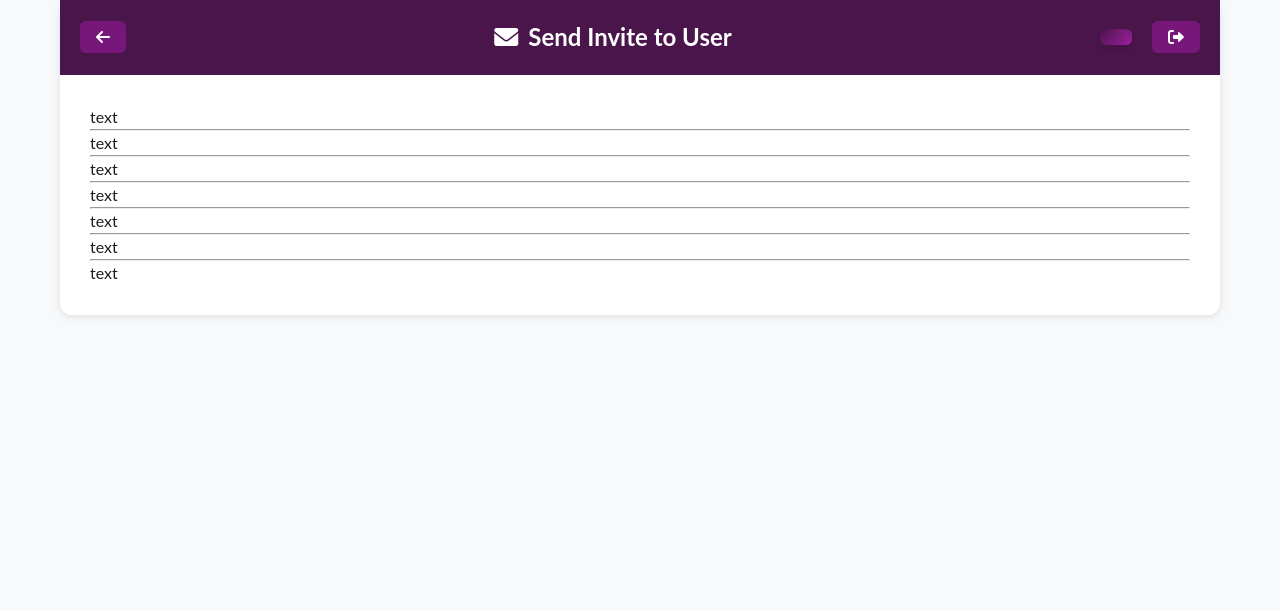
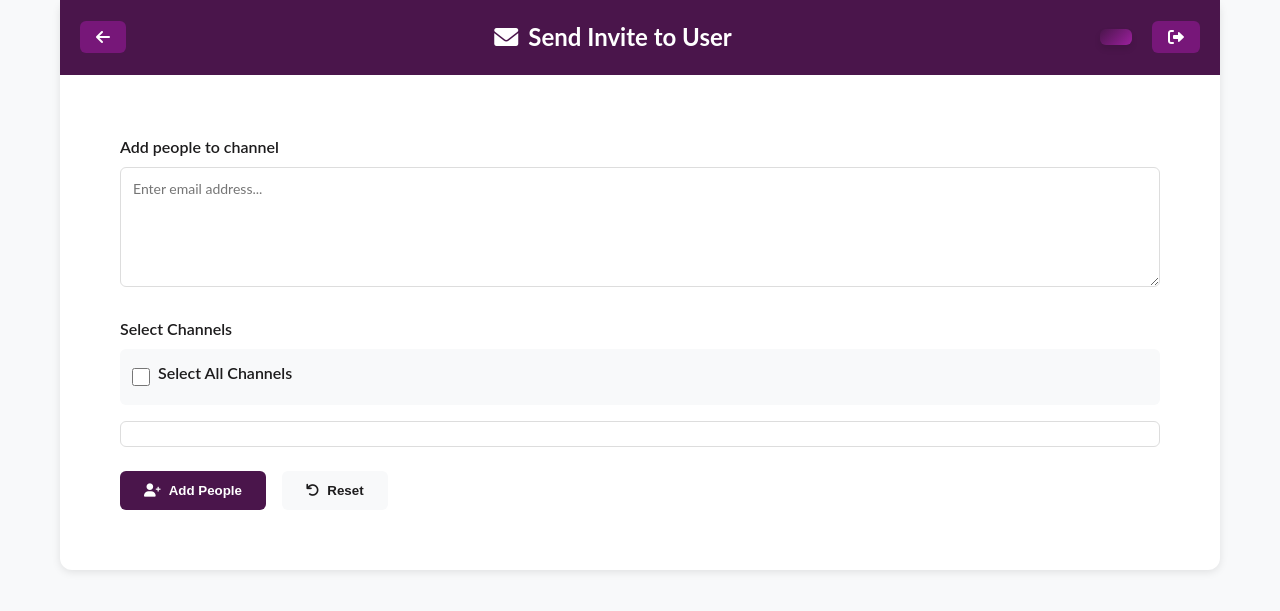
Before and after one commit to MahammadSultanov/SlackWave, a Flask app: template templates/user-invite.html in a window 1280 px wide. Shown: the part 21-632 px from the top of the page. Run offline with Flask 3, Linux system fonts and the light colour scheme; the template is opened without the code that fills it, so the values that code supplies are empty.

Commit message:
Enhance user invite form by adding functionality to select multiple channels; update styles for buttons and form layout

```diff
--- a/static/styles.css
+++ b/static/styles.css
@@ -279,8 +279,8 @@ textarea:focus {
     gap: 16px;
     margin-top: 24px;
 }
-
-.send-btn, .reset-btn {
+/* Send Button Styles */
+.send-btn, .reset-btn, .add-btn, .invite-btn {
     display: inline-flex;
     align-items: center;
     gap: 8px;
@@ -292,17 +292,17 @@ textarea:focus {
     transition: all 0.3s;
 }
 
-.send-btn {
+.send-btn, .add-btn, .invite-btn {
     background: var(--primary-color);
     color: white;
 }
 
-.send-btn:hover {
+.send-btn:hover, .add-btn:hover, .invite-btn:hover {
     background: var(--twitch);
     transform: translateY(-2px);
 }
 
-.send-btn:disabled {
+.send-btn:disabled, .add-btn:disabled, .invite-btn:disabled {
     background: #ccc;
     cursor: not-allowed;
     transform: none;
@@ -509,7 +509,7 @@ textarea:focus {
 .user-container {
     padding: 60px;
 }
-.form-user-emails {
+.form-user-emails:disabled{
     border: 1px solid red;
 }
 .form-sms-sender {
--- a/templates/user-invite.html
+++ b/templates/user-invite.html
@@ -10,7 +10,7 @@
 <body>
     <div class="app-container">
         <!-- Main Content -->
-        <div class="main-content">
+        <div class="main-content-user">
             <!-- Header -->
             <header class="app-header">
                 <div class="header-left">
@@ -30,24 +30,49 @@
                     </a>
                 </div>
             </header>
-
-            <!-- Message Form -->
-            <div class="message-container">
-                text
-                <hr>
-                text
-                <hr>
-                text
-                <hr>
-                text
-                <hr>
-                text
-                <hr>
-                text
-                <hr>
-                text
-
-            </div>
+            <!-- Add People to Channel Form -->
+            <form class="form-user-emails" id="addToChannelForm" method="POST" action="{{ url_for('slack.add_to_channel') }}">
+                <div class="user-container">
+                    <div class="form-group">
+                        <label for="channelEmail">Add people to channel</label>
+                        <div class="message-input-container">
+                            <textarea id="channelEmail" name="email" required placeholder="Enter email address..."></textarea>
+                        </div>
+                    </div>
+                    <div class="form-group">
+                        <label for="channelsToAdd">Select Channels</label>
+                        <div class="channels-header">
+                            <div class="select-all-wrapper">
+                                <input type="checkbox" id="selectAllChannels" class="channel-checkbox">
+                                <label for="selectAllChannels">Select All Channels</label>
+                            </div>
+                        </div>
+                        <div id="channelsToAdd" class="channels-grid">
+                            {% for channel in channels %}
+                            <div class="channel-item">
+                                <input type="checkbox" name="channels" value="{{ channel.id }}" id="add-channel-{{ channel.id }}" class="channel-checkbox">
+                                <label for="add-channel-{{ channel.id }}">
+                                    {% if channel.is_private %}
+                                    <i class="fas fa-lock"></i>
+                                    {% else %}
+                                    <i class="fas fa-hashtag"></i>
+                                    {% endif %}
+                                    {{ channel.name }}
+                                </label>
+                            </div>
+                            {% endfor %}
+                        </div>
+                    </div>
+                    <div class="button-group">
+                        <button type="submit" class="add-btn">
+                            <i class="fas fa-user-plus"></i> Add People
+                        </button>
+                        <button type="reset" class="reset-btn">
+                            <i class="fas fa-undo"></i> Reset
+                        </button>
+                    </div>
+                </div>
+            </form>
 
             <!-- Notification Center -->
             <div class="notification-center"></div>
@@ -55,5 +80,24 @@
     </div>
 
     <script src="{{ url_for('static', filename='script.js') }}"></script>
+    <script>
+        document.addEventListener('DOMContentLoaded', function() {
+            // Select all functionality for workspace invites
+            document.getElementById('selectAll').addEventListener('change', function() {
+                const checkboxes = document.querySelectorAll('#channels .channel-checkbox');
+                checkboxes.forEach(checkbox => {
+                    checkbox.checked = this.checked;
+                });
+            });
+
+            // Select all functionality for adding to channels
+            document.getElementById('selectAllChannels').addEventListener('change', function() {
+                const checkboxes = document.querySelectorAll('#channelsToAdd .channel-checkbox');
+                checkboxes.forEach(checkbox => {
+                    checkbox.checked = this.checked;
+                });
+            });
+        });
+    </script>
 </body>
 </html>
```
